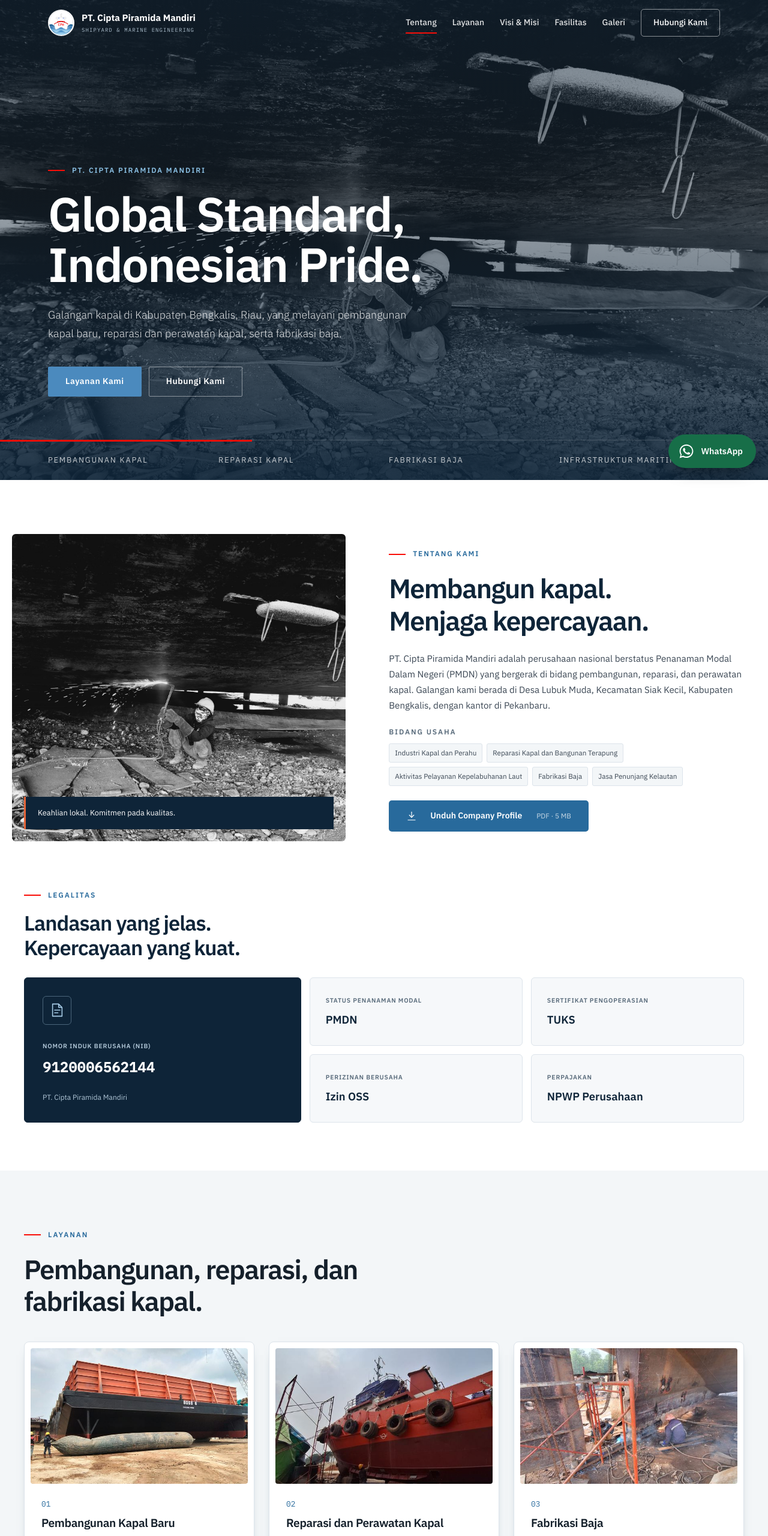
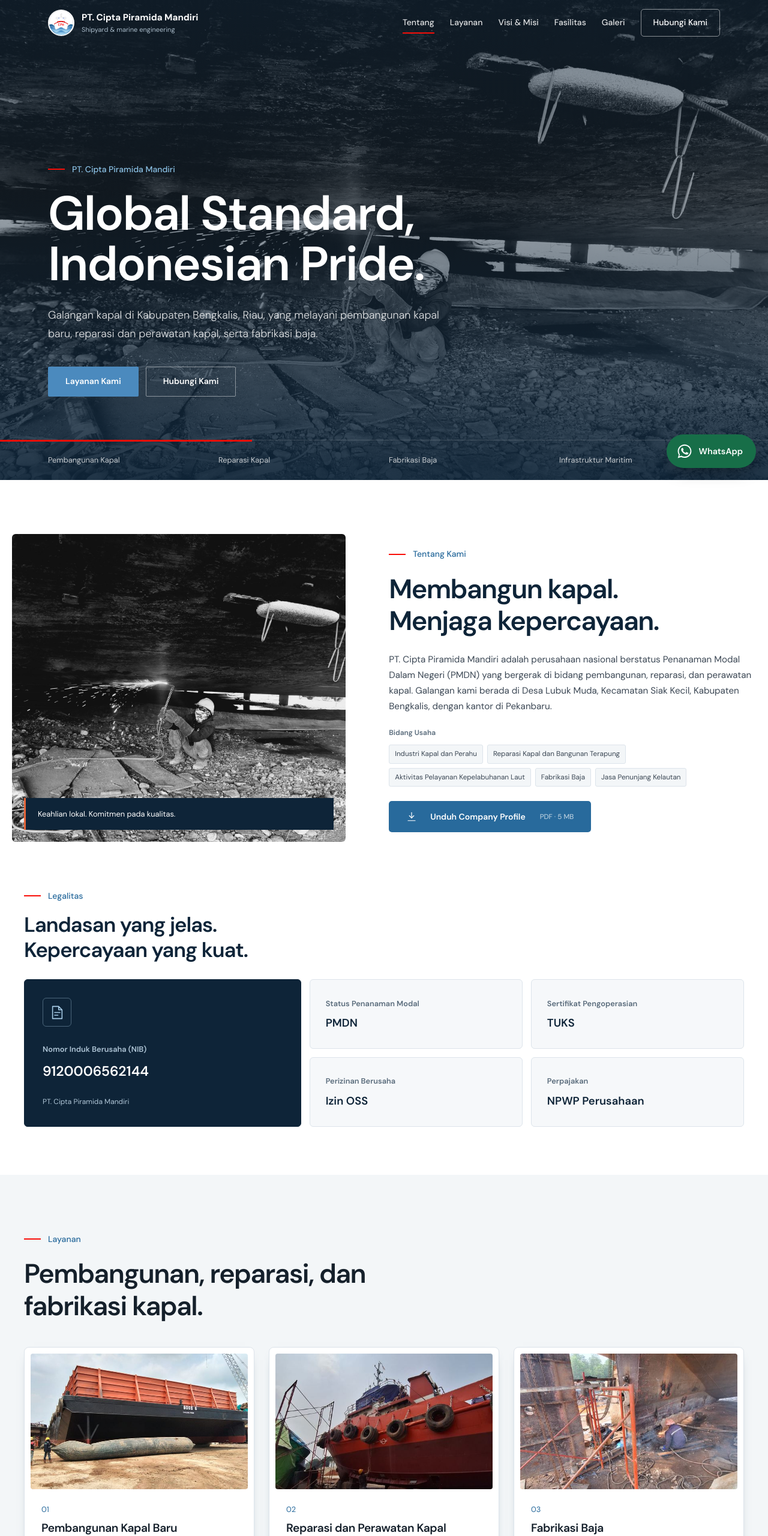
Before and after one commit to bgdrgnnn/Shipyard, a plain HTML site: page index.html in a window 1280 px wide. Shown: the top 2560 px of the page at 60% size. Drawn offline with Linux system fonts and the light colour scheme.

Commit message:
Soften typography and tighten label spacing

```diff
--- a/assets/css/style.css
+++ b/assets/css/style.css
@@ -18,8 +18,7 @@
   --line: #DDE4EB;
   --white: #FFFFFF;
 
-  --font: "IBM Plex Sans", system-ui, -apple-system, "Segoe UI", Roboto, sans-serif;
-  --mono: "IBM Plex Mono", ui-monospace, SFMono-Regular, Menlo, monospace;
+  --font: "DM Sans", system-ui, -apple-system, "Segoe UI", Roboto, sans-serif;
 
   --container: 1320px;
   --gutter: clamp(20px, 4vw, 40px);
@@ -53,13 +52,12 @@
 
 .container { width: 100%; max-width: var(--container); margin: 0 auto; padding: 0 var(--gutter); }
 
-.mono { font-family: var(--mono); }
 
 /* ---------- Eyebrow label with red tick ---------- */
 .eyebrow {
   display: inline-flex; align-items: center; gap: 12px;
   margin: 0 0 20px;
-  font-size: 0.75rem; font-weight: 600; letter-spacing: 0.16em; text-transform: uppercase;
+  font-size: .875rem; font-weight: 500; letter-spacing: 0; text-transform: none;
   color: var(--blue);
 }
 .eyebrow::before { content: ""; width: 28px; height: 2px; background: var(--red); }
@@ -69,7 +67,7 @@
 .btn {
   display: inline-flex; align-items: center; justify-content: center;
   height: 50px; padding: 0 28px;
-  font-size: 0.875rem; font-weight: 600; letter-spacing: 0.04em;
+  font-size: 0.875rem; font-weight: 600; letter-spacing: 0;
   border: 1px solid transparent; border-radius: 2px;
   transition: background-color .2s, border-color .2s, color .2s;
 }
@@ -163,7 +161,7 @@
   list-style: none; margin: 0; padding: 22px 0;
   display: grid; grid-template-columns: repeat(4, 1fr); gap: 16px;
 }
-.hero-services li { font-size: 0.8rem; letter-spacing: 0.14em; text-transform: uppercase; color: rgba(255,255,255,.75); }
+.hero-services li { font-size: 0.8rem; letter-spacing: 0; text-transform: none; color: rgba(255,255,255,.75); }
 
 /* ==========================================================
    Sections
@@ -182,7 +180,7 @@
 .about-inner { position: relative; display: flex; justify-content: flex-end; padding-top: var(--section-y); padding-bottom: var(--section-y); }
 .about-content { width: min(540px, 100%); }
 .about-content h2 { color: var(--white); margin-bottom: 24px; }
-.list-title { font-size: 0.75rem; letter-spacing: 0.16em; text-transform: uppercase; font-weight: 600; margin: 32px 0 12px; color: var(--blue-light); }
+.list-title { font-size: 0.75rem; letter-spacing: 0; text-transform: none; font-weight: 600; margin: 32px 0 12px; color: var(--blue-light); }
 .tag-list { list-style: none; margin: 0 0 40px; padding: 0; display: flex; flex-wrap: wrap; gap: 8px; }
 .tag-list li { padding: 7px 14px; border: 1px solid rgba(255,255,255,.25); font-size: 0.85rem; color: var(--white); }
 .btn-icon { gap: 10px; }
@@ -199,7 +197,7 @@
 .service-img { overflow: hidden; }
 .service-img img { width: 100%; aspect-ratio: 4 / 3; object-fit: cover; transition: transform .6s ease; }
 .service:hover .service-img img { transform: scale(1.04); }
-.service-no { display: block; padding: 28px 28px 0; font-family: var(--mono); font-size: 0.8rem; color: var(--red); }
+.service-no { display: block; padding: 28px 28px 0; font-family: var(--font); font-size: 0.8rem; color: var(--red); }
 .service h3 { padding: 8px 28px 12px; font-size: 1.25rem; }
 .service p { padding: 0 28px 32px; margin: 0; font-size: 0.95rem; }
 
@@ -220,9 +218,9 @@
   margin: 0; font-size: clamp(1.25rem, 2.1vw, 1.6rem); font-weight: 300; line-height: 1.5; color: var(--white);
 }
 .vm ol { list-style: none; margin: 0; padding: 0; counter-reset: m; }
-.vm li { counter-increment: m; position: relative; padding: 0 0 20px 48px; margin-bottom: 20px; border-bottom: 1px solid rgba(255,255,255,.1); }
+.vm li { counter-increment: m; position: relative; padding: 0 0 18px 36px; margin-bottom: 18px; border-bottom: 1px solid rgba(255,255,255,.1); }
 .vm li:last-child { margin-bottom: 0; border-bottom: 0; }
-.vm li::before { content: "0" counter(m); position: absolute; left: 0; top: 2px; font-family: var(--mono); font-size: 0.8rem; color: var(--blue-light); }
+.vm li::before { content: "0" counter(m); position: absolute; left: 0; top: 0; font-family: var(--font); font-weight: 500; font-size: .9rem; color: var(--blue-light); }
 
 /* ---------- The Gold Standard ---------- */
 .gold-section { background: linear-gradient(135deg, var(--blue) 0%, #2C6496 100%); color: rgba(255,255,255,.9); }
@@ -237,7 +235,7 @@
   box-shadow: 0 24px 48px -28px rgba(8,20,32,.6); transition: transform .25s ease;
 }
 .gold-card:hover { transform: translateY(-4px); }
-.gold-no { position: absolute; top: 22px; right: 24px; font-family: var(--mono); font-size: 0.8rem; color: var(--muted); }
+.gold-no { position: absolute; top: 22px; right: 24px; font-family: var(--font); font-size: 0.8rem; color: var(--muted); }
 .gold-icon { display: block; width: 40px; height: 40px; color: var(--blue); margin-bottom: 22px; }
 .gold-card h3 { color: var(--ink); font-size: 1.15rem; margin-bottom: 10px; }
 .gold-card p { margin: 0; font-size: 0.95rem; }
@@ -274,7 +272,7 @@
 .spec-table { width: 100%; border-collapse: collapse; margin-top: 20px; font-size: 0.875rem; }
 .spec-table th, .spec-table td { text-align: left; padding: 10px 0; border-bottom: 1px solid var(--line); vertical-align: top; }
 .spec-table th { font-weight: 500; color: var(--muted); width: 46%; padding-right: 16px; }
-.spec-table td { color: var(--ink); font-family: var(--mono); font-size: 0.82rem; }
+.spec-table td { color: var(--ink); font-family: var(--font); font-size: 0.82rem; }
 
 /* ---------- Gallery ---------- */
 .section-head > p:not(.eyebrow) { margin: 16px 0 0; max-width: 60ch; }
@@ -315,7 +313,7 @@
 .legal-grid { display: grid; grid-template-columns: repeat(5, 1fr); border: 1px solid var(--line); }
 .legal-item { padding: 32px 24px; border-left: 1px solid var(--line); display: flex; flex-direction: column; gap: 12px; }
 .legal-item:first-child { border-left: 0; }
-.legal-label { min-height: 2.9em; font-size: 0.75rem; letter-spacing: 0.1em; text-transform: uppercase; color: var(--muted); font-weight: 600; }
+.legal-label { min-height: 2.9em; font-size: 0.75rem; letter-spacing: 0; text-transform: none; color: var(--muted); font-weight: 600; }
 .legal-value { font-size: 1.15rem; font-weight: 600; color: var(--navy); overflow-wrap: anywhere; }
 
 /* ---------- Contact ---------- */
@@ -324,7 +322,7 @@
 .contact-list { list-style: none; margin: 32px 0; padding: 0; display: flex; flex-direction: column; gap: 22px; }
 .contact-list li { display: flex; align-items: flex-start; gap: 16px; }
 .contact-icon { width: 22px; height: 22px; padding: 11px; flex: none; background: var(--white); border: 1px solid var(--line); color: var(--blue); box-sizing: content-box; }
-.contact-label { display: block; margin-bottom: 4px; font-size: 0.72rem; letter-spacing: 0.14em; text-transform: uppercase; font-weight: 600; color: var(--blue); }
+.contact-label { display: block; margin-bottom: 4px; font-size: 0.72rem; letter-spacing: 0; text-transform: none; font-weight: 600; color: var(--blue); }
 .contact-list address { font-style: normal; color: var(--ink); }
 .contact-list a { color: var(--ink); font-weight: 500; overflow-wrap: anywhere; }
 .contact-list a:hover { color: var(--blue); }
@@ -463,7 +461,7 @@
 h2 { font-size: clamp(2rem, 3.5vw, 3rem); letter-spacing: -.035em; }
 .btn { border-radius: 5px; min-height: 52px; height: auto; padding-block: 12px; gap: 22px; letter-spacing: 0; }
 .btn-primary { background: var(--blue); }
-.brand-sub { color: #aabcca; font-family: var(--mono); font-size: 9px; letter-spacing: .12em; margin-top: 6px; }
+.brand-sub { color: #aabcca; font-family: var(--font); font-size: 11px; letter-spacing: 0; margin-top: 5px; }
 .is-solid .brand-sub, .nav-open .brand-sub { color: var(--muted); }
 .site-nav { gap: 26px; }
 .site-nav .nav-cta { border-radius: 5px; }
@@ -484,7 +482,7 @@
 .legal-head h3 { font-size: 1rem; font-weight: 400; color: var(--muted); }
 .legal-grid { border-radius: 6px; background: #f8fafb; overflow: hidden; }
 .legal-item { padding: 22px; gap: 8px; }
-.legal-label { font-size: .63rem; letter-spacing: .07em; }
+.legal-label { font-size: .63rem; letter-spacing: 0; }
 .legal-value { font-size: 1rem; }
 .section-head { margin-bottom: 40px; }
 .services { gap: 24px; }
@@ -562,7 +560,7 @@
   .gold-grid { gap: 16px; }
   .gallery { grid-auto-rows: 230px; }
   .brand-name { white-space: normal; font-size: .78rem; }
-  .brand-sub { font-size: 7px; }
+  .brand-sub { font-size: 10px; }
   .brand { gap: 9px; min-width: 0; }
   .brand img { width: 38px; height: 38px; }
   .header-inner { gap: 10px; }
@@ -579,7 +577,7 @@
 
 /* Preserve the original full-photo hero composition. */
 .hero .container, .header-inner { max-width: 1200px; }
-.hero .btn { border-radius: 2px; height: 50px; min-height: 50px; padding-block: 0; letter-spacing: .04em; }
+.hero .btn { border-radius: 2px; height: 50px; min-height: 50px; padding-block: 0; letter-spacing: 0; }
 .hero .btn-primary { background: #4B8ABE; }
 .hero .btn-primary:hover { background: #3C77A8; }
 
@@ -590,11 +588,11 @@
 .legal-head h3 { color: var(--navy); font-size: clamp(1.7rem, 2.7vw, 2.3rem); font-weight: 600; letter-spacing: -.03em; }
 .legal-grid { display: grid; grid-template-columns: 1.3fr 1fr 1fr; gap: 14px; border: 0; background: transparent; overflow: visible; }
 .legal-grid .legal-item { border: 1px solid var(--line) !important; border-radius: 6px; background: #f6f8fa; padding: 26px; gap: 12px; justify-content: center; }
-.legal-label { min-height: 0; font-size: .65rem; line-height: 1.5; letter-spacing: .08em; }
+.legal-label { min-height: 0; font-size: .8rem; line-height: 1.5; letter-spacing: 0; }
 .legal-value { font-size: 1.15rem; line-height: 1.3; }
 .legal-grid .legal-primary { grid-row: span 2; background: var(--navy); border-color: var(--navy) !important; padding: 30px; justify-content: flex-start; }
 .legal-primary .legal-label { color: #b0c6d7; }
-.legal-primary .legal-value { color: white; font-size: clamp(1.1rem, 1.8vw, 1.6rem); letter-spacing: .025em; }
+.legal-primary .legal-value { color: white; font-size: clamp(1.1rem, 1.8vw, 1.6rem); letter-spacing: 0; }
 .legal-document { display: grid; place-items: center; width: 48px; height: 48px; border: 1px solid #4a657a; border-radius: 6px; color: #a7cce7; margin-bottom: 16px; }
 .legal-document svg { width: 27px; height: 27px; }
 .legal-caption { color: #b0c6d7; font-size: .75rem; margin-top: 14px; }
@@ -606,7 +604,7 @@
 .gold-head .eyebrow::before { background: var(--gold); }
 .gold-head h2 { color: #fff; font-size: clamp(3.4rem, 6.5vw, 5.8rem); line-height: 1.02; letter-spacing: -.045em; margin: 0; }
 .gold-head h2 span { color: var(--gold); }
-.gold-kicker { display: block; font: .65rem var(--mono); letter-spacing: .12em; color: var(--gold); margin-bottom: 20px; }
+.gold-kicker { display: block; font: 500 .85rem var(--font); letter-spacing: 0; color: var(--gold); margin-bottom: 20px; }
 .gold-intro { padding-left: 30px; border-left: 1px solid #70664f; padding-bottom: 5px; }
 .gold-intro p { color: white; font-size: clamp(1.6rem, 2.5vw, 2rem); line-height: 1.35; letter-spacing: -.02em; margin-bottom: 18px; }
 .gold-description { display: block; max-width: 43ch; font-size: .95rem; line-height: 1.8; }
@@ -635,7 +633,7 @@
   .legal-grid .legal-item { padding: 20px 16px; }
   .legal-grid .legal-primary { padding: 26px; }
   .legal-value { font-size: 1rem; }
-  .legal-label { font-size: .6rem; }
+  .legal-label { font-size: .75rem; }
   .gold-head { grid-template-columns: 1fr; gap: 32px; margin-bottom: 32px; }
   .gold-head h2 { font-size: clamp(3.3rem, 14vw, 4.5rem); }
   .gold-intro { padding-left: 20px; }
--- a/index.html
+++ b/index.html
@@ -12,7 +12,7 @@
   <link rel="icon" type="image/png" href="assets/img/logo.png">
   <link rel="preconnect" href="https://fonts.googleapis.com">
   <link rel="preconnect" href="https://fonts.gstatic.com" crossorigin>
-  <link href="https://fonts.googleapis.com/css2?family=IBM+Plex+Mono:wght@400;500&family=IBM+Plex+Sans:wght@300;400;500;600;700&display=swap" rel="stylesheet">
+  <link href="https://fonts.googleapis.com/css2?family=DM+Sans:wght@300;400;500;600;700&display=swap" rel="stylesheet">
   <link rel="stylesheet" href="assets/css/style.css">
 </head>
 <body>
@@ -25,7 +25,7 @@
       <img src="assets/img/logo.png" alt="" width="44" height="44">
       <span class="brand-text">
         <span class="brand-name">PT. Cipta Piramida Mandiri</span>
-        <span class="brand-sub">SHIPYARD &amp; MARINE ENGINEERING</span>
+        <span class="brand-sub">Shipyard &amp; marine engineering</span>
       </span>
     </a>
     <button class="nav-toggle" aria-label="Buka menu" aria-expanded="false" aria-controls="site-nav">
@@ -98,7 +98,7 @@
       <div class="legal-item legal-primary">
         <span class="legal-document" aria-hidden="true"><svg viewBox="0 0 24 24" fill="none" stroke="currentColor" stroke-width="1.4" stroke-linecap="round" stroke-linejoin="round"><path d="M14 3H5v18h14V8zM14 3v5h5M8 12h8M8 16h5"/></svg></span>
         <span class="legal-label">Nomor Induk Berusaha (NIB)</span>
-        <span class="legal-value mono">9120006562144</span>
+        <span class="legal-value">9120006562144</span>
         <span class="legal-caption">PT. Cipta Piramida Mandiri</span>
       </div>
       <div class="legal-item">
@@ -214,7 +214,7 @@
         <h2>The <span>Gold</span><br>Standard<span class="gold-period">.</span></h2>
       </div>
       <div class="gold-intro">
-        <span class="gold-kicker">KOMITMEN DALAM SETIAP PEKERJAAN</span>
+        <span class="gold-kicker">Komitmen dalam setiap pekerjaan</span>
         <p>Empat pilar.<br>Satu standar kerja.</p>
         <span class="gold-description">Nilai yang memandu cara kami bekerja, membangun kemitraan, dan menjaga kepercayaan Anda.</span>
       </div>
```
